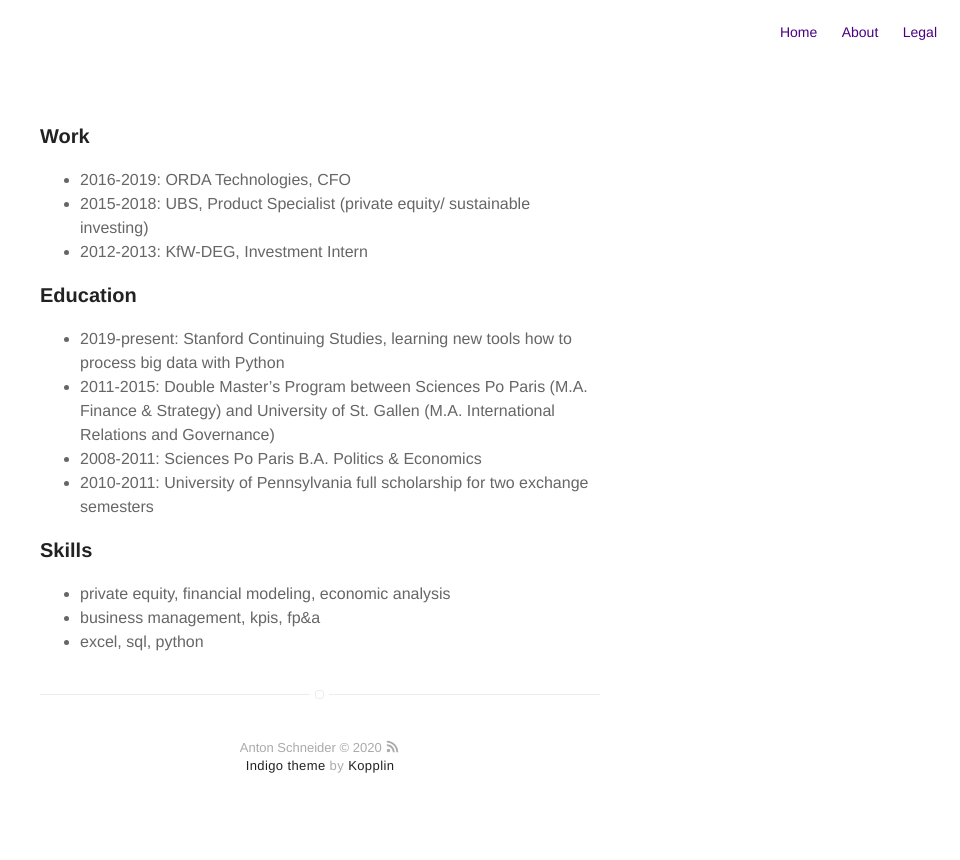
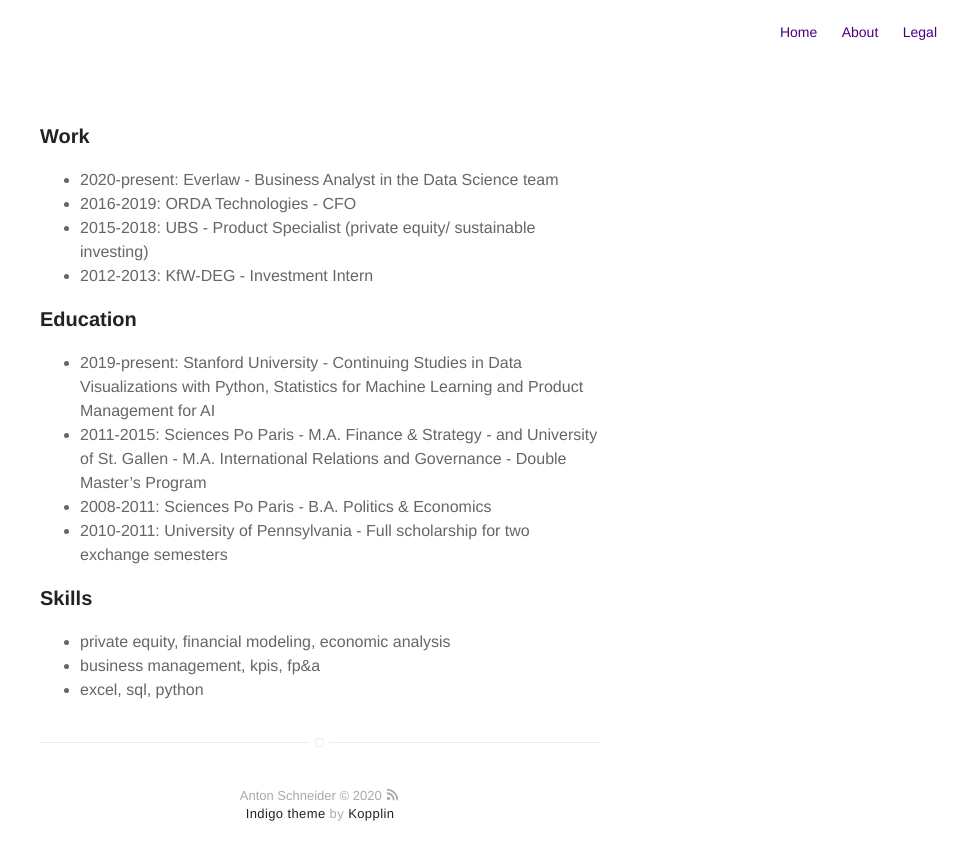
Before and after one commit to antonschneider90/antonschneider90.github.io, a Jekyll site: the page built from resume.md, in a window 1280 px wide. Shown: the top 860 px of the page, without its empty margins (320-1280 px from the left). Built offline with Jekyll 4.4.1, drawn with Linux system fonts in a browser that asks for light colours.

Commit message:
Update resume.md

```diff
--- a/resume.md
+++ b/resume.md
@@ -6,16 +6,17 @@
 
 ### Work
 
-* 2016-2019: ORDA Technologies, CFO
-* 2015-2018: UBS, Product Specialist (private equity/ sustainable investing)
-* 2012-2013: KfW-DEG, Investment Intern
+* 2020-present: Everlaw - Business Analyst in the Data Science team
+* 2016-2019: ORDA Technologies - CFO
+* 2015-2018: UBS - Product Specialist (private equity/ sustainable investing)
+* 2012-2013: KfW-DEG - Investment Intern
 
 ### Education
 
-* 2019-present: Stanford Continuing Studies, learning new tools how to process big data with Python
-* 2011-2015: Double Master's Program between Sciences Po Paris (M.A. Finance & Strategy) and University of St. Gallen (M.A. International Relations and Governance)
-* 2008-2011: Sciences Po Paris B.A. Politics & Economics
-* 2010-2011: University of Pennsylvania full scholarship for two exchange semesters
+* 2019-present: Stanford University - Continuing Studies in Data Visualizations with Python, Statistics for Machine Learning and Product Management for AI
+* 2011-2015: Sciences Po Paris - M.A. Finance & Strategy - and University of St. Gallen - M.A. International Relations and Governance - Double Master's Program
+* 2008-2011: Sciences Po Paris - B.A. Politics & Economics
+* 2010-2011: University of Pennsylvania - Full scholarship for two exchange semesters
 
 ### Skills
 
```
